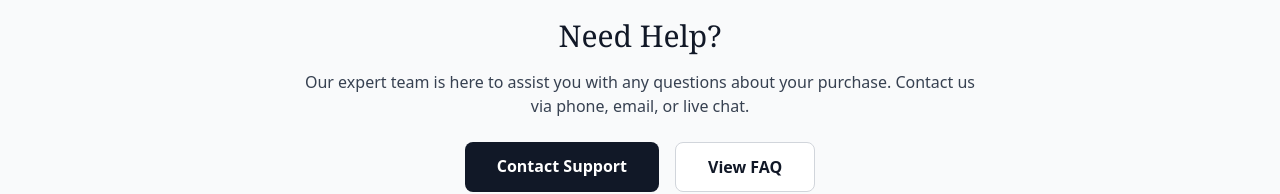
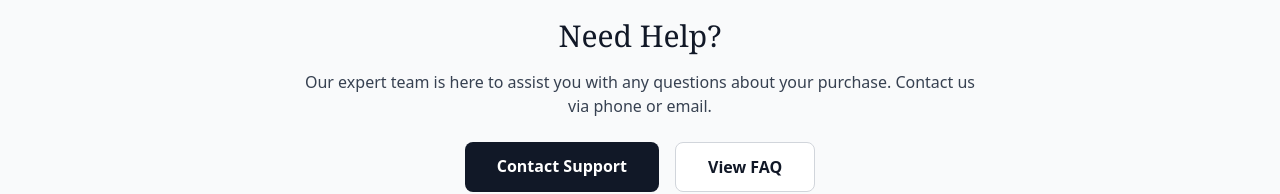
Before and after one commit to vickyy7773/chroniclevaults-ecommerce, a React (Vite) app: page /buying-with-us in a window 1280 px wide. Shown: the part 2129-2323 px from the top of the page. Built offline with nearby package versions, Linux system fonts and the light colour scheme; no server answers.

Commit message:
Remove live chat option from Need Help section

```diff
--- a/src/pages/customer/BuyingWithUs.jsx
+++ b/src/pages/customer/BuyingWithUs.jsx
@@ -148,7 +148,7 @@ const BuyingWithUs = () => {
               Need Help?
             </h2>
             <p className="text-gray-700 mb-6 max-w-2xl mx-auto">
-              Our expert team is here to assist you with any questions about your purchase. Contact us via phone, email, or live chat.
+              Our expert team is here to assist you with any questions about your purchase. Contact us via phone or email.
             </p>
             <div className="flex flex-col sm:flex-row gap-4 justify-center">
               <a href="/contact-us" className="inline-block bg-gray-900 hover:bg-amber-600 text-white px-8 py-3 rounded-lg font-semibold transition-all">
```
